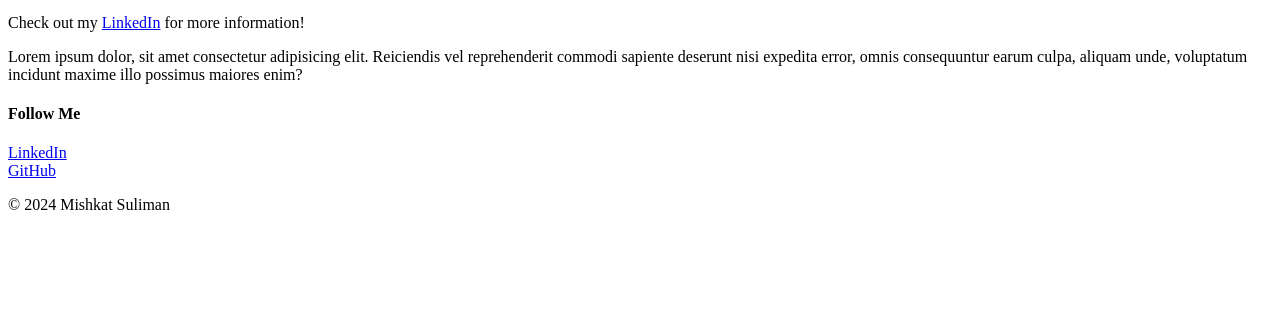
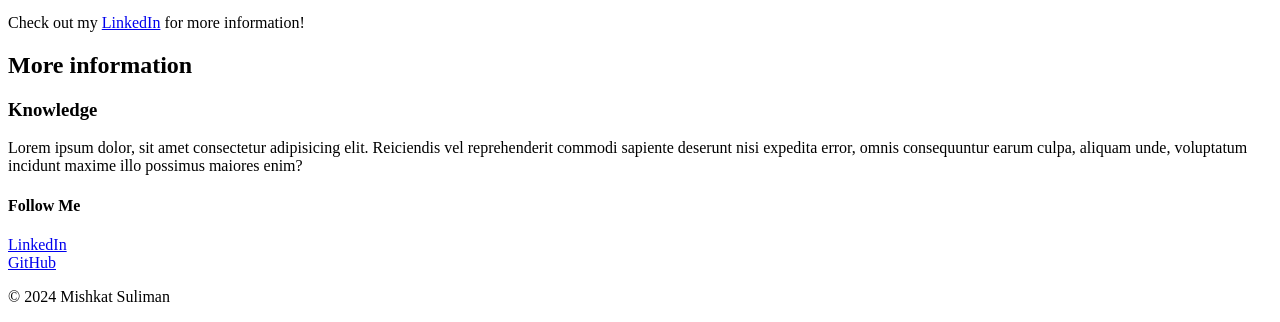
Before and after one commit to Mshkatso-01/tutorial-beginner, a plain HTML site: page index.html in a window 1280 px wide. Shown: the part 1754-2076 px from the top of the page. Before the commit the page ends 1984 px from the top, so only its background shows below. Drawn offline with Linux system fonts and the light colour scheme.

Commit message:
Update index.html

```diff
--- a/index.html
+++ b/index.html
@@ -46,8 +46,10 @@
             <p>Check out my <a href="https://www.linkedin.com" target="_blank">LinkedIn</a> for more information!</p>
         </section>
         <section>
-        <article>
-                <p>Lorem ipsum dolor, sit amet consectetur adipisicing elit. Reiciendis vel reprehenderit commodi sapiente deserunt nisi expedita error, omnis consequuntur earum culpa, aliquam unde, voluptatum incidunt maxime illo possimus maiores enim?</p>
+            <h2>More information</h2>
+            <article>
+                <h3>Knowledge</h3>
+                    <p>Lorem ipsum dolor, sit amet consectetur adipisicing elit. Reiciendis vel reprehenderit commodi sapiente deserunt nisi expedita error, omnis consequuntur earum culpa, aliquam unde, voluptatum incidunt maxime illo possimus maiores enim?</p>
             </article>
         </section>
 
```
